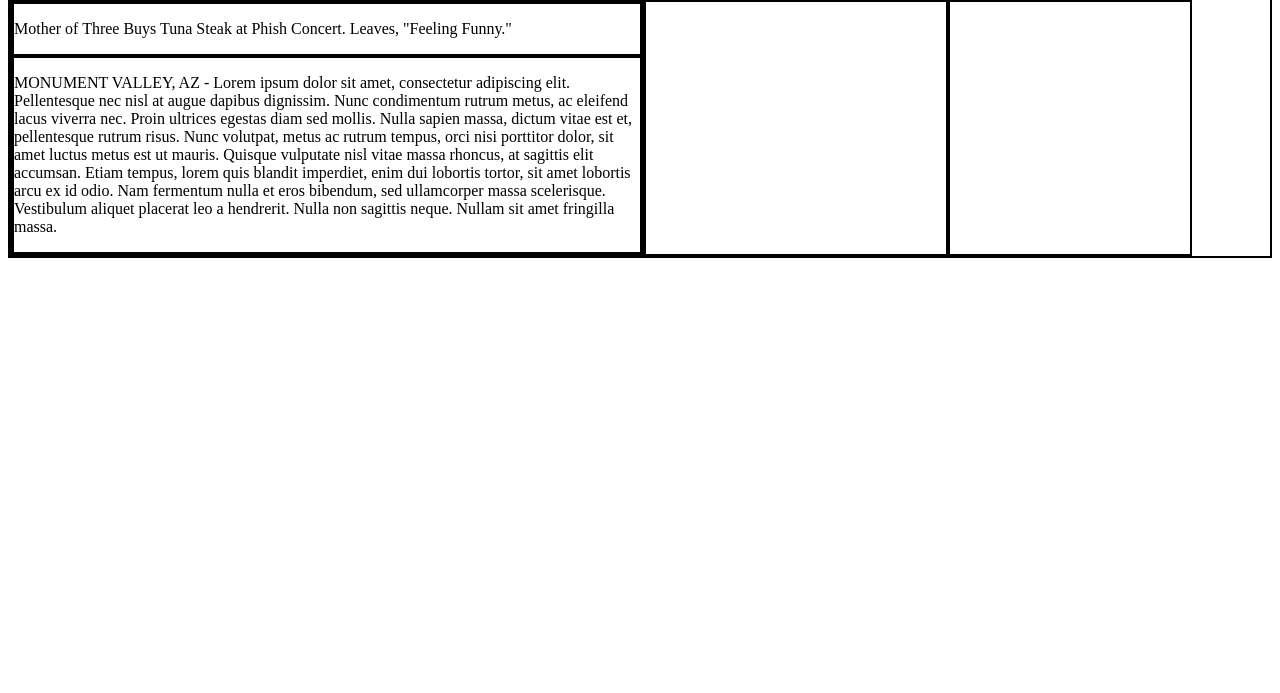
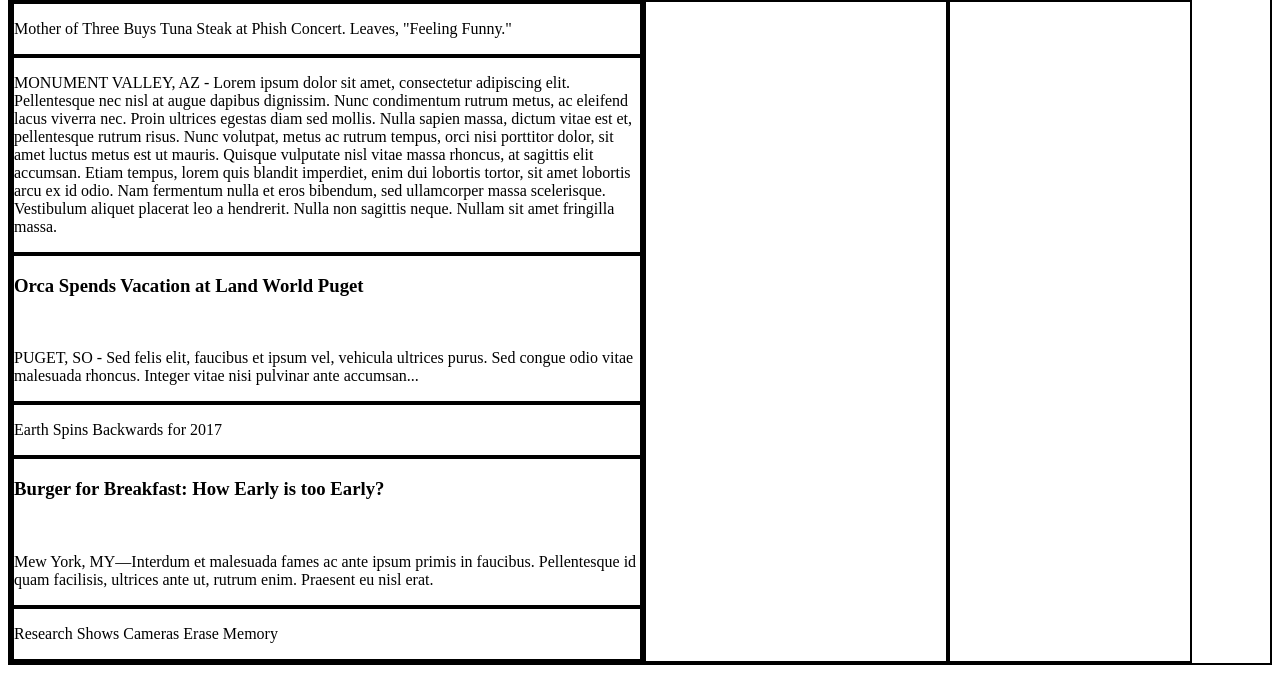
Before and after one commit to hermanmcleod/my_times, a plain HTML site: page index.html in a window 1280 px wide. Shown: the part 107-800 px from the top of the page. Drawn offline with Linux system fonts and the light colour scheme.

Commit message:
fill large column complete

```diff
--- a/index.html
+++ b/index.html
@@ -27,8 +27,24 @@
   				<p>Mother of Three Buys Tuna Steak at Phish Concert. Leaves, "Feeling Funny."</p>
   			</div>
   			<div class="large top content">
-  			<p>MONUMENT VALLEY, AZ - Lorem ipsum dolor sit amet, consectetur adipiscing elit. Pellentesque nec nisl at augue dapibus dignissim. Nunc condimentum rutrum metus, ac eleifend lacus viverra nec. Proin ultrices egestas diam sed mollis. Nulla sapien massa, dictum vitae est et, pellentesque rutrum risus. Nunc volutpat, metus ac rutrum tempus, orci nisi porttitor dolor, sit amet luctus metus est ut mauris. Quisque vulputate nisl vitae massa rhoncus, at sagittis elit accumsan. Etiam tempus, lorem quis blandit imperdiet, enim dui lobortis tortor, sit amet lobortis arcu ex id odio. Nam fermentum nulla et eros bibendum, sed ullamcorper massa scelerisque. Vestibulum aliquet placerat leo a hendrerit. Nulla non sagittis neque. Nullam sit amet fringilla massa.</p>
-  		</div>
+  				<p>MONUMENT VALLEY, AZ - Lorem ipsum dolor sit amet, consectetur adipiscing elit. Pellentesque nec nisl at augue dapibus dignissim. Nunc condimentum rutrum metus, ac eleifend lacus viverra nec. Proin ultrices egestas diam sed mollis. Nulla sapien massa, dictum vitae est et, pellentesque rutrum risus. Nunc volutpat, metus ac rutrum tempus, orci nisi porttitor dolor, sit amet luctus metus est ut mauris. Quisque vulputate nisl vitae massa rhoncus, at sagittis elit accumsan. Etiam tempus, lorem quis blandit imperdiet, enim dui lobortis tortor, sit amet lobortis arcu ex id odio. Nam fermentum nulla et eros bibendum, sed ullamcorper massa scelerisque. Vestibulum aliquet placerat leo a hendrerit. Nulla non sagittis neque. Nullam sit amet fringilla massa.</p>
+  			</div>
+  			<div class="large middle content">
+  				<h3>Orca Spends Vacation at Land World Puget</h3>
+  				<br>
+  				<p>PUGET, SO - Sed felis elit, faucibus et ipsum vel, vehicula ultrices purus. Sed congue odio vitae malesuada rhoncus. Integer vitae nisi pulvinar ante accumsan...</p>
+  			</div>
+  			<div class="large middle headline">
+  				<p>Earth Spins Backwards for 2017</p>
+  			</div>
+  			<div class="large bottom content">
+  				<h3>Burger for Breakfast: How Early is too Early?</h3>
+  				<br>
+  				<p>Mew York, MY—Interdum et malesuada fames ac ante ipsum primis in faucibus. Pellentesque id quam facilisis, ultrices ante ut, rutrum enim. Praesent eu nisl erat.</p>
+  			</div>
+  			<div class="large bottom headline">
+  				<p>Research Shows Cameras Erase Memory</p>
+  			</div>
   		</div>
   		<div class="column medium">
   		</div>
```
